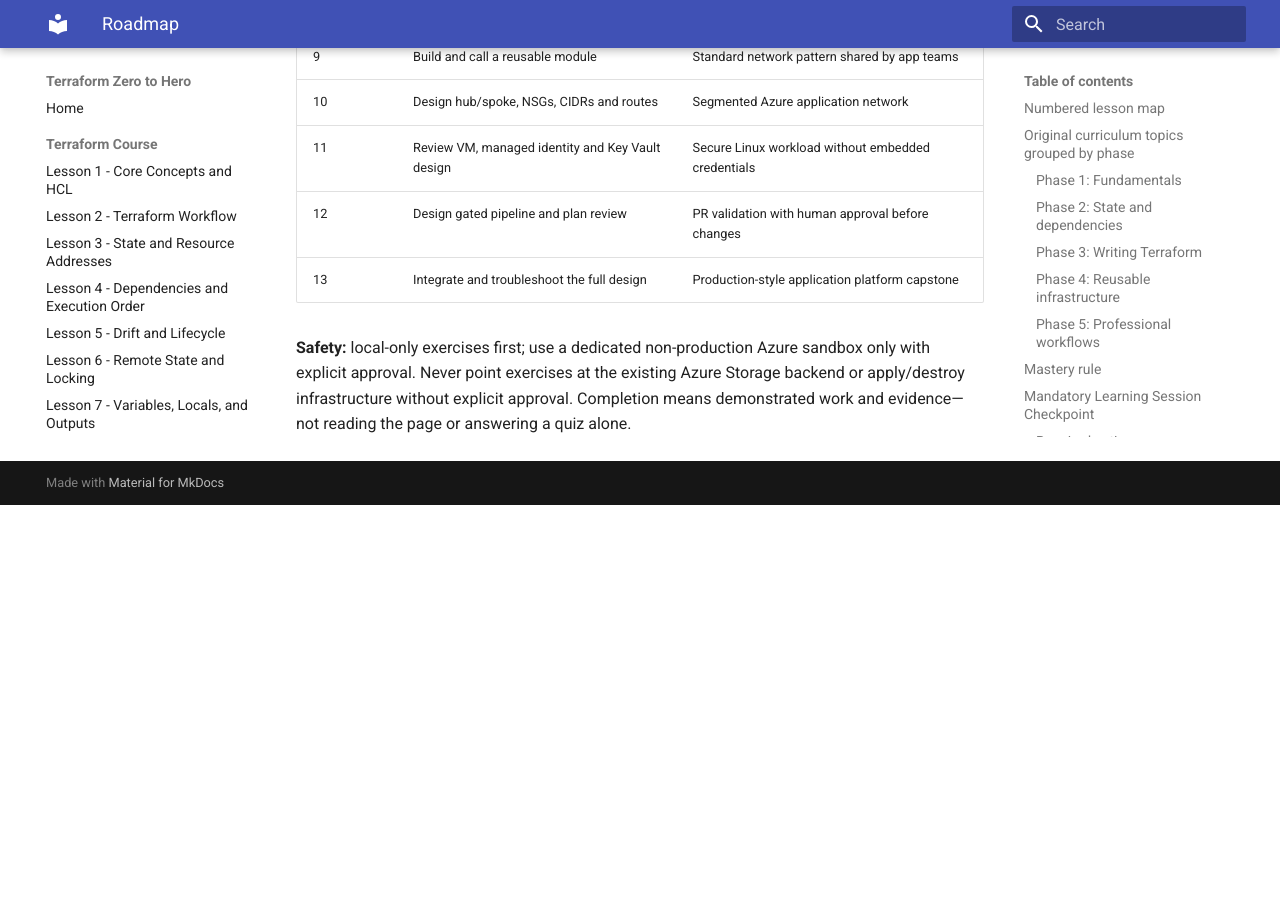
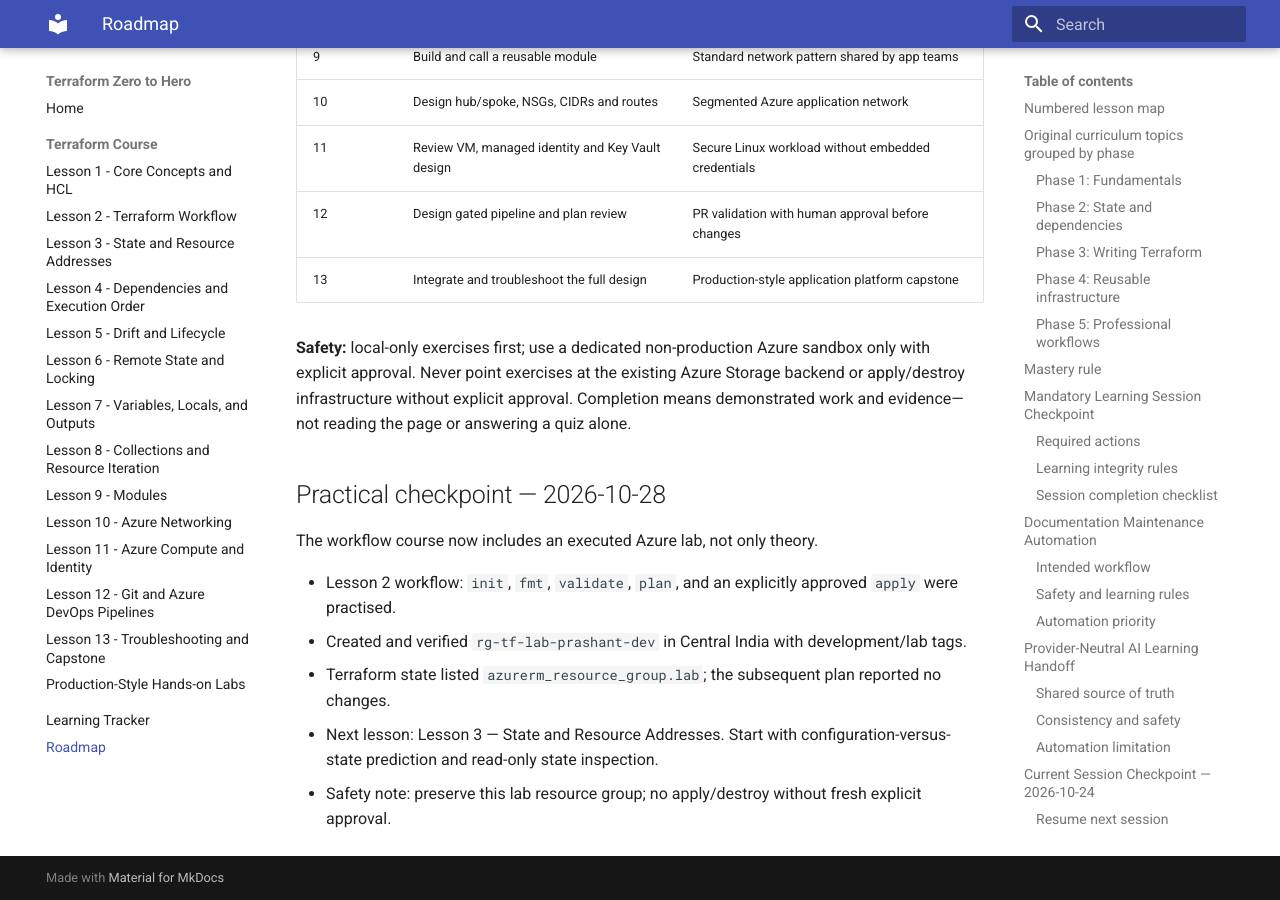
Before and after one commit to pshewale-dev/terraform-azure-lab, an MkDocs documentation site: the page built from docs/LEARNING-ROADMAP.md, in a window 1280 px wide and 900 px high, scrolled down 15456 px. Built offline with MkDocs 1.6.1 and Material for MkDocs 9.7.7, drawn with Linux system fonts in a browser that asks for light colours; before the commit the page ends 15961 px from its top, so only the background shows below that.

Commit message:
docs: add evidence from first Azure hands-on lab

```diff
--- a/docs/LEARNING-ROADMAP.md
+++ b/docs/LEARNING-ROADMAP.md
@@ -382,3 +382,14 @@ The course is not complete as a theory-only syllabus. Every one of the 13 lesson
 | 13 | Integrate and troubleshoot the full design | Production-style application platform capstone |
 
 **Safety:** local-only exercises first; use a dedicated non-production Azure sandbox only with explicit approval. Never point exercises at the existing Azure Storage backend or apply/destroy infrastructure without explicit approval. Completion means demonstrated work and evidence—not reading the page or answering a quiz alone.
+
+
+## Practical checkpoint — 2026-10-28
+
+The workflow course now includes an executed Azure lab, not only theory.
+
+- Lesson 2 workflow: `init`, `fmt`, `validate`, `plan`, and an explicitly approved `apply` were practised.
+- Created and verified `rg-tf-lab-prashant-dev` in Central India with development/lab tags.
+- Terraform state listed `azurerm_resource_group.lab`; the subsequent plan reported no changes.
+- Next lesson: Lesson 3 — State and Resource Addresses. Start with configuration-versus-state prediction and read-only state inspection.
+- Safety note: preserve this lab resource group; no apply/destroy without fresh explicit approval.
```
